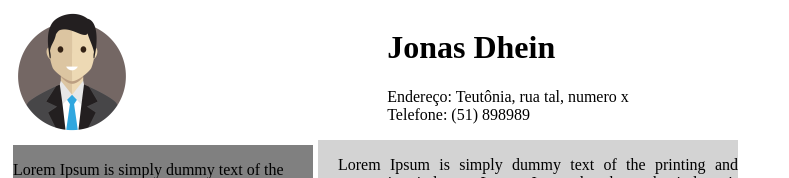
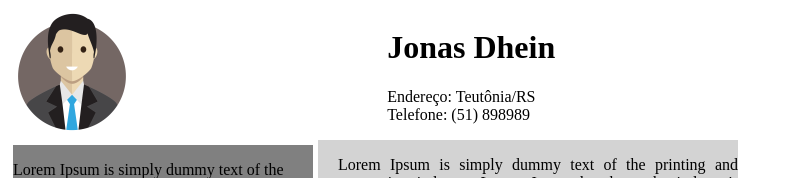
Before and after one commit to jonasdhein/jonasdhein.github.io, a plain HTML site: page index.html in a window 1280 px wide. Shown: the top 178 px of the page, without its empty margins (0-789 px from the left). Drawn offline with Linux system fonts and the light colour scheme.

Commit message:
Ajuste de endereço

```diff
--- a/index.html
+++ b/index.html
@@ -19,7 +19,7 @@
             <div style="width: 70%;">
                 <h1>Jonas Dhein</h1>
 
-                <p>Endereço: Teutônia, rua tal, numero x
+                <p>Endereço: Teutônia/RS
                     </br>Telefone: (51) 898989
                 </p>
             </div>
```
